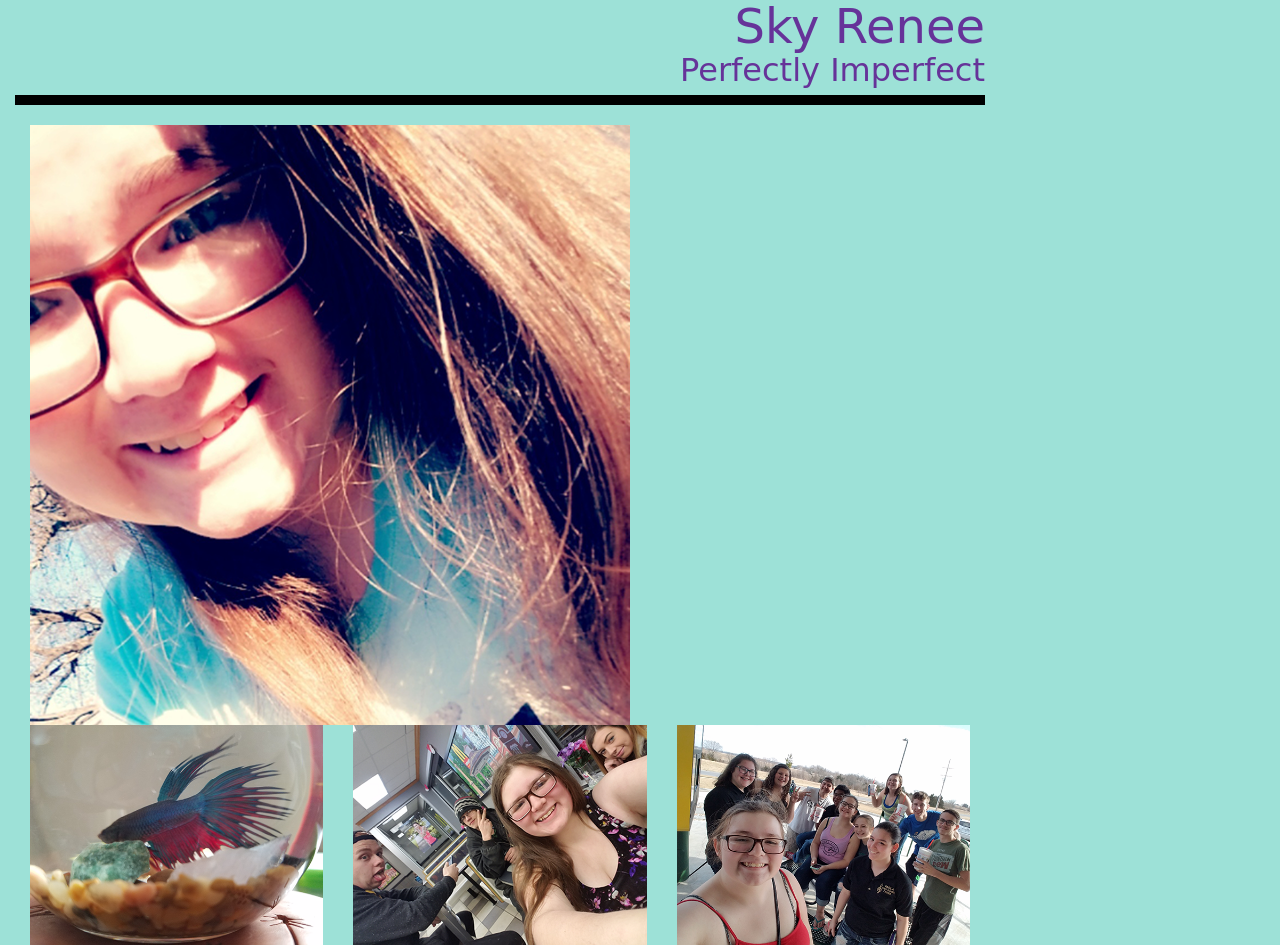
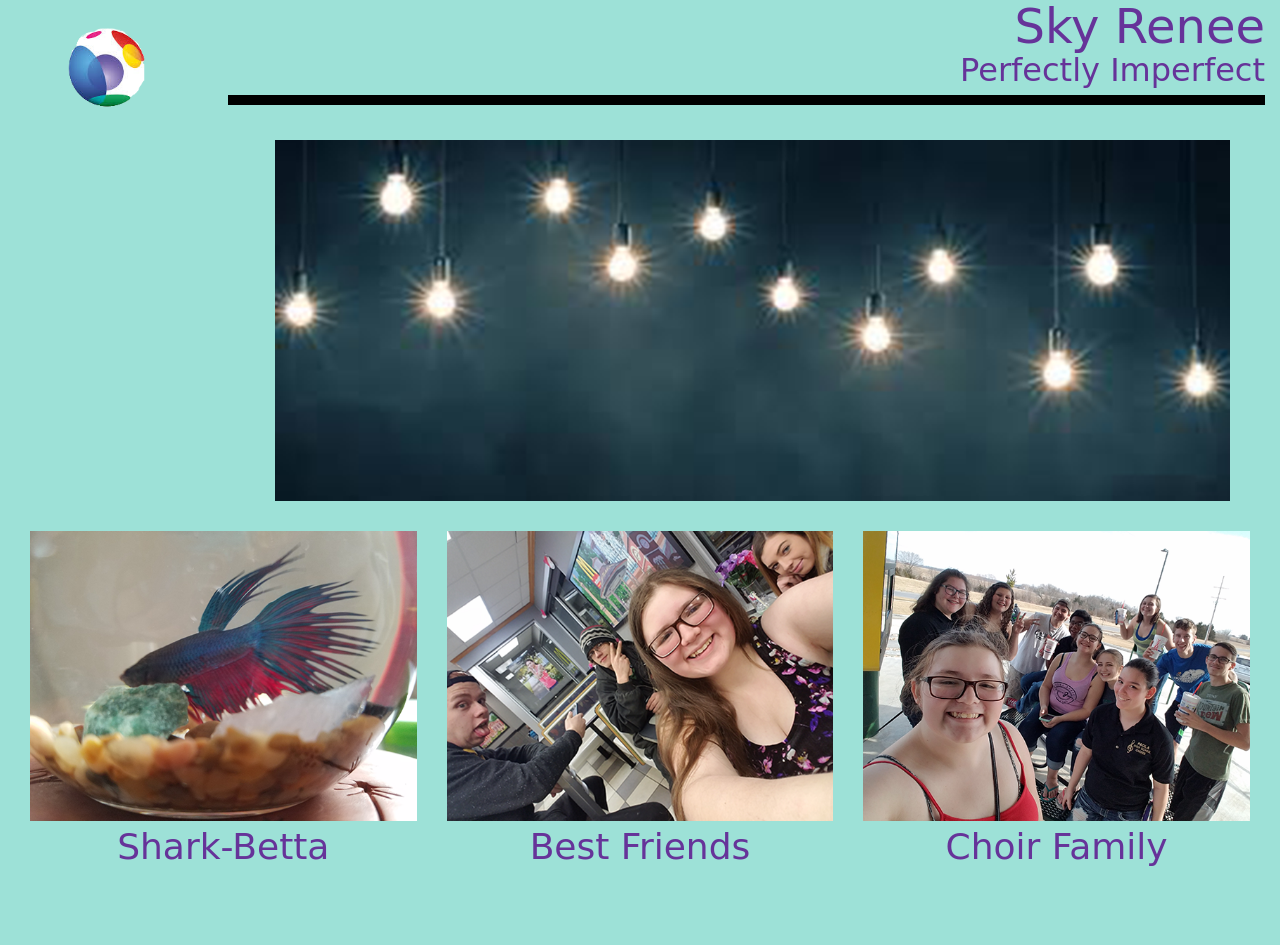
Before and after one commit to Skyler-Lucas/project-1, a plain HTML site: page index.html in a window 1280 px wide. After the commit the page ends 883 px from the top, so only its background shows below. Drawn offline with Linux system fonts and the light colour scheme.

Commit message:
design day2

```diff
--- a/css/style.css
+++ b/css/style.css
@@ -1,5 +1,6 @@
 /*font-family: 'Dancing Script', cursive;*/
 /*
+Purple: rebeccapurple
 slightly teal #2FFFD7
 sky blue #20E8E5
 minty green #4EFFBC
@@ -7,20 +8,22 @@ teal #05E8C2
 pale blue #9DE1D7
 */
 body{
-    max-width: 1000px;
     background-color:#9DE1D7;
     color:rebeccapurple;
     font-family: 'Dancing Script', cursive;
 }
-#container-fluid{
-    display: flex;
+#wrapper{
+    position: absolute;
 }
 #main-content-wrapper{
+    float: right;
     min-width: 500px;
-    margin-bottom:20px;
-    margin-top:20px;
+    margin-bottom: 20px;
+    margin-top: 20px;
+    right: 0px;
+    padding: 10px;
+}
 
-}
 #header{
     border-bottom: 10px solid black;
 }
@@ -37,8 +40,20 @@ body{
     font-size: xx-large;
     margin-bottom: 7px;
 }
-#bottom-content-wrapper {
-min-width:300px;
-Display:flex;
-Justify-content: space-around;
+.col-md-12 {
+    padding-left: 30px;
 }
+#row-words{
+    color: rebeccapurple;
+    text-align: center;
+    font-size: 36px;
+}
+.image-content{
+    width: 1000px;
+    margin-top: 5px;
+    margin-right: 10px;
+}
+.col-md-2 {
+    width: 16.66666667%;
+    max-height: 10px;
+}
--- a/index.html
+++ b/index.html
@@ -14,17 +14,23 @@
     </head>
 
     <body>
+    <div id='wrapper'>
         <div class='container-fluid'>
              <div class='row'>
-            <div class='col-md-12 border'>
+                 <div class='col-md-2 border'>
+                 <img class='img-responsive' src=images/logo.png>
+                 </div>
+            <div class='col-md-10 border'>
                 <header id="header">
 
             <h1>Sky Renee</h1>
             <h2>Perfectly Imperfect</h2>
 
+
                 </header>
               <!--end of header-->
             </div>
+
         </div>
 
 
@@ -33,7 +39,7 @@
                 <div id='main-content-wrapper'>
 
                     <section class='image-content'>
-                        <div class='col-md-12'> <img class="img-responsive" src='images/mee.png'> </div>
+                        <div class='col-md-12'> <img class="img-responsive" src='images/lights.png'> </div>
                       </section>
                 </div>
  <!--end of main content wrapper-->
@@ -41,14 +47,20 @@
  <!--end of col-md-8-->
             </div>
 <!--end of row max-width-->
-            <div id='bottom-content-wrapper'>
+
+            <div id='row'>
                 <div class='col-md-4 border'><img class="img-responsive" src='images/fishy.png'></div>
                 <div class='col-md-4 border'><img class="img-responsive" src='images/friends.png'></div>
                 <div class='col-md-4 border'><img class="img-responsive" src='images/mads.png'></div>
             </div>
+               <div id='row-words'>
+                <div class='col-md-4 border'><p>Shark-Betta</p></div>
+                <div class='col-md-4 border'><p>Best Friends</p></div>
+                <div class='col-md-4 border'><p>Choir Family</p></div>
+            </div>
         </div>
   <!--end of container fluid-->
-
+        </div>
         <script src="js/jquery.min.js"></script>
         <script src="js/bootstrap.min.js"></script>
         <script src="js/main.js"></script>
```
Also changed, not shown: images/lights.jpg (added), images/lights.png (added), images/logo.jpg (added), images/logo.png (added).
